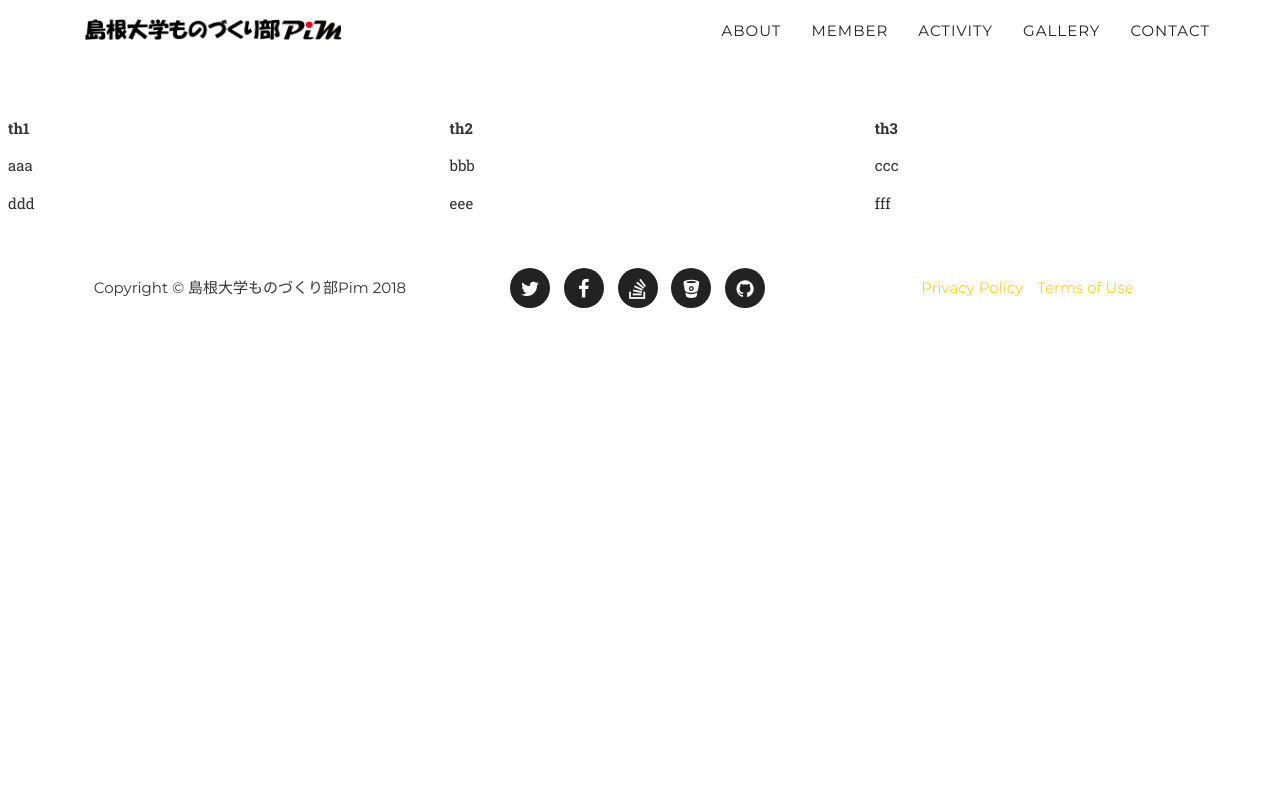
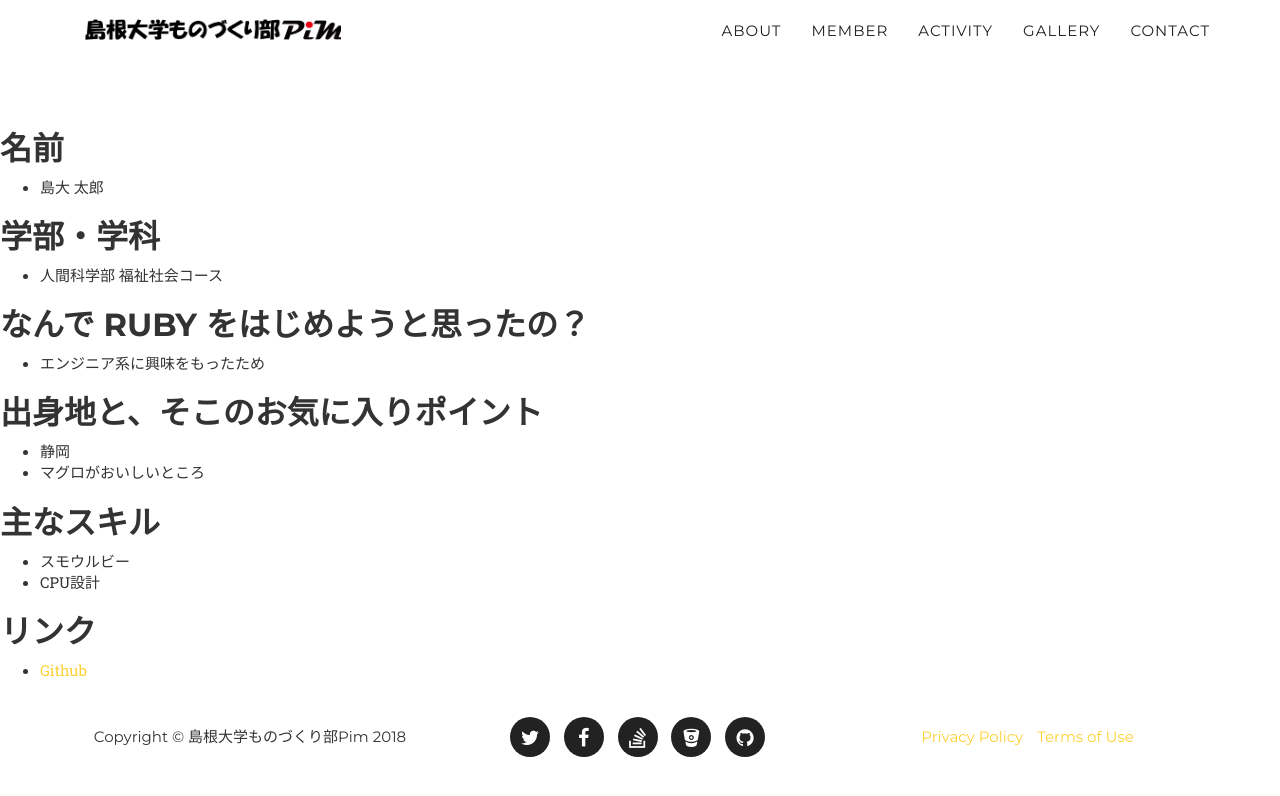
Before and after one commit to pim-shimane/pim-homepage, a Jekyll site: the page built from _members/ShimadaiTaro.md, in a window 1280 px wide. Shown: the top 796 px of the page. Built offline with Jekyll 4.4.1, drawn with Linux system fonts in a browser that asks for light colours; some web fonts are replaced.

Commit message:
update member page

```diff
--- a/_members/ShimadaiTaro.html
+++ /dev/null
@@ -1,31 +0,0 @@
----
-layout: page
-name: 島大 太郎
-kana: しまだい たろう
-department: 人間科学部 福祉社会コース
-activity: ボランティア
----
-
-<div class="alt-table-responsive">
-  <table class="table">
-    <thead>
-      <tr>
-          <th>th1</th>
-          <th>th2</th>
-          <th>th3</th>
-      </tr>
-    </thead>
-    <tbody>
-      <tr>
-          <td>aaa</td>
-          <td>bbb</td>
-          <td>ccc</td>
-      </tr>
-      <tr>
-          <td>ddd</td>
-          <td>eee</td>
-          <td>fff</td>
-      </tr>
-    </tbody>
-  </table>
-</div>
--- /dev/null
+++ b/_members/ShimadaiTaro.md
@@ -0,0 +1,27 @@
+---
+layout: page
+name: 島大 太郎
+github: ssd-ch
+soft_hard: 30 ## min-0% max-100%
+enjoy_work: 15 ## min-0% max-100%
+---
+
+## 名前
+- {{ page.name }}
+
+## 学部・学科
+- 人間科学部 福祉社会コース
+
+## なんで Ruby をはじめようと思ったの？
+- エンジニア系に興味をもったため
+
+## 出身地と、そこのお気に入りポイント
+- 静岡
+- マグロがおいしいところ
+
+## 主なスキル
+- スモウルビー
+- CPU設計
+
+## リンク
+- [Github](https://github.com/{{ page.github }})
```
Also changed, not shown: member.html (+6 -24 lines), img/matrix.png (added).
